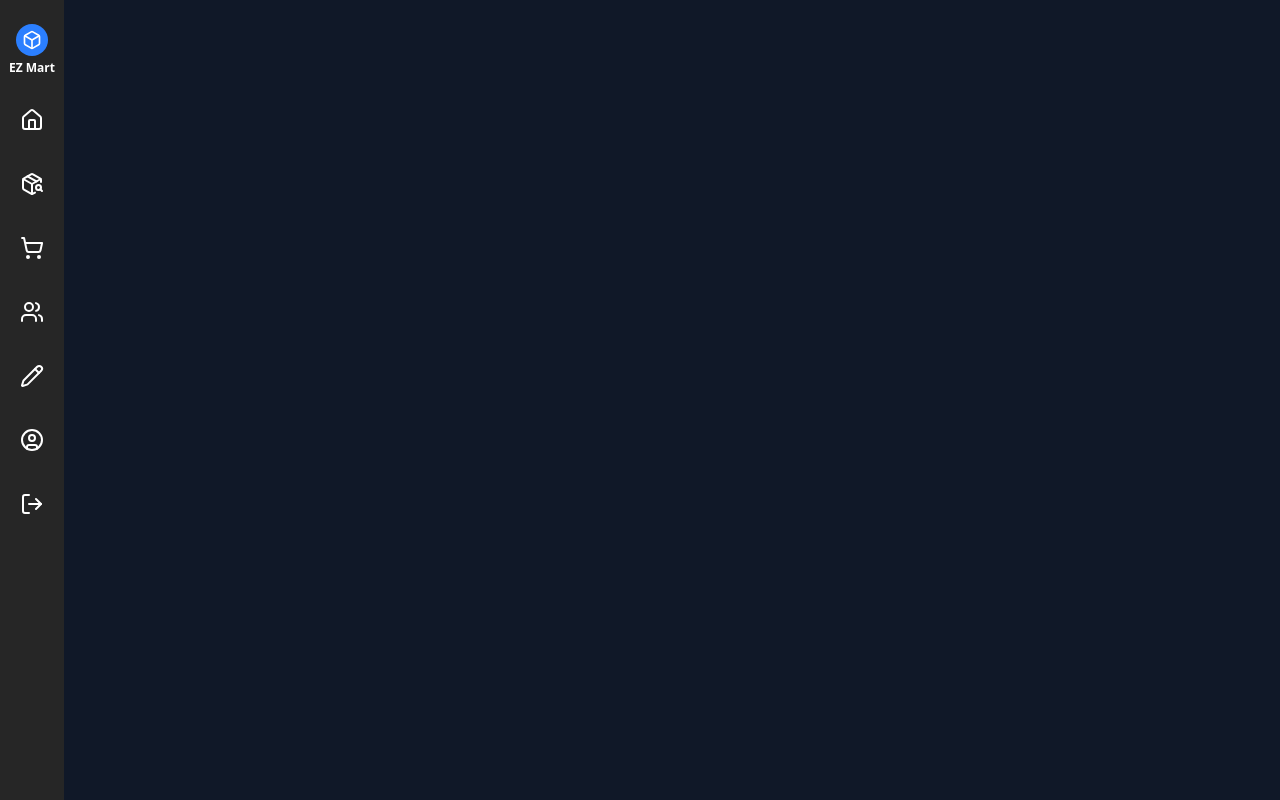
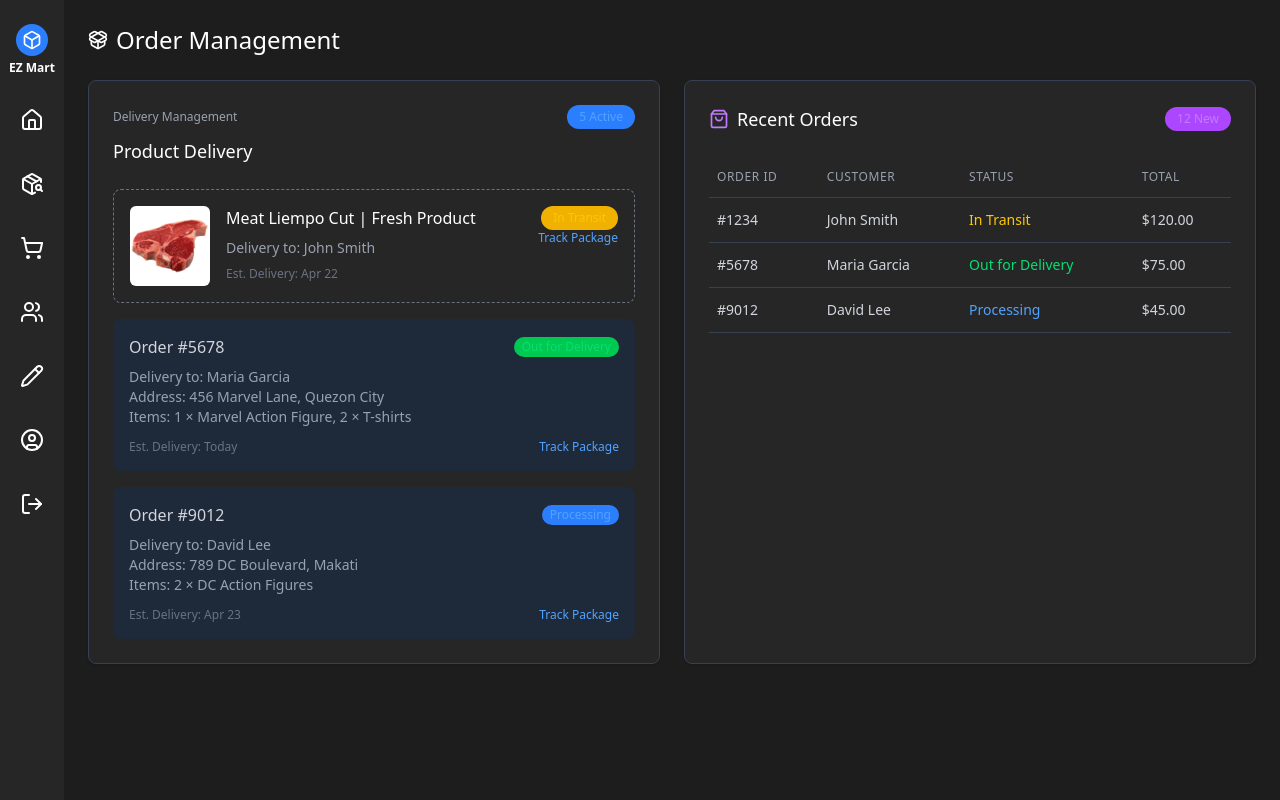
Before and after one commit to LeoDiD/ADMIN-MERN, a React app in the folder frontend/: page /orders in a window 1280 px wide. Before the commit this address had no page. Built offline with nearby package versions, Linux system fonts and the light colour scheme; the HTML template or start-up script is replaced by a standard one.

Commit message:
add a order management section that have two screen

```diff
--- a/frontend/src/App.jsx
+++ b/frontend/src/App.jsx
@@ -3,6 +3,7 @@ import { BrowserRouter, Routes, Route } from "react-router-dom";
 import Layout from "./components/Layout";
 import Dashboard from "./pages/Dashboard";
 import Products from "./pages/Products";
+import Orders from "./pages/Orders";
 
 
 function App() {
@@ -12,6 +13,7 @@ function App() {
         <Routes>
           <Route path="/" element={<Dashboard />} />
           <Route path="/products" element={<Products />} />
+          <Route path="/orders" element={<Orders />} />
         </Routes>
       </Layout>
     </BrowserRouter>
--- a/frontend/src/pages/Dashboard.jsx
+++ b/frontend/src/pages/Dashboard.jsx
@@ -3,7 +3,7 @@ import PointStyleChart from '../components/PointStyleChart';
 import PolarAreaChart from '../components/PolarAreaChart';
 import MinimalBarChart from '../components/MinimalBarChart';
 import MiniDoughnut from '../components/MiniDoughnutChart';
-import { PhilippinePeso, ShoppingCart, Box, Search, Sun, Moon, LayoutDashboard, Calendar } from "lucide-react";
+import { PhilippinePeso, ShoppingCart, Box, Search, Sun, Moon, LayoutDashboard, Calendar, Star, ThumbsUp, Activity } from "lucide-react";
 
 const Dashboard = () => {
   // Add state for search and dark mode
@@ -97,40 +97,57 @@ const Dashboard = () => {
         </div>
       </div>
 
-      {/* New Stats Card - Based on provided image */}
-      <div style={{ backgroundColor: "#262626" }} className="p-4 rounded shadow border border-gray-700 mb-6">
-        <div className="flex flex-col md:flex-row justify-between items-center">
-          <div className="mb-4 md:mb-0">
-            <span className="text-gray-300 text-sm block mb-1">Performance</span>
-            <span className="text-4xl font-bold block">67</span>
-            <div className="flex items-center mt-1">
-              <span className="text-green-400 text-xs mr-1">+2.6%</span>
-              <span className="text-gray-400 text-xs">vs last month</span>
+      {/* Performance Card - Fixed structure */}
+      <div className="bg-[#262626] p-6 rounded-xl shadow border border-gray-700 mb-6">
+        <div className="flex flex-col md:flex-row justify-between items-start md:items-center gap-6">
+          {/* Main Score */}
+          <div>
+            <p className="text-sm text-gray-400 mb-1">Overall Performance</p>
+            <div className="flex items-center gap-3">
+              <span className="text-4xl font-bold text-white">67</span>
+              <div className="flex items-center text-green-400 text-sm">
+                <Activity className="w-4 h-4 mr-1" />
+                +2.6%
+              </div>
+            </div>
+            <p className="text-xs text-gray-500 mt-1">Compared to last month</p>
+          </div>
+
+          {/* Circle Ratings */}
+          <div className="flex gap-8">
+            {/* Excellent */}
+            <div className="flex flex-col items-center">
+              <div className="w-14 h-14 rounded-full bg-blue-600 flex items-center justify-center mb-2">
+                <Star className="text-white w-5 h-5" />
+              </div>
+              <p className="text-white font-medium text-sm">80</p>
+              <p className="text-gray-400 text-xs">Excellent</p>
+            </div>
+
+            {/* Good */}
+            <div className="flex flex-col items-center">
+              <div className="w-14 h-14 rounded-full bg-purple-600 flex items-center justify-center mb-2">
+                <ThumbsUp className="text-white w-5 h-5" />
+              </div>
+              <p className="text-white font-medium text-sm">52</p>
+              <p className="text-gray-400 text-xs">Good</p>
+            </div>
+
+            {/* Average */}
+            <div className="flex flex-col items-center">
+              <div className="w-14 h-14 rounded-full bg-green-600 flex items-center justify-center mb-2">
+                <Activity className="text-white w-5 h-5" />
+              </div>
+              <p className="text-white font-medium text-sm">24</p>
+              <p className="text-gray-400 text-xs">Average</p>
             </div>
           </div>
+        </div>
 
-          <div className="flex items-center space-x-6">
-            <div className="flex flex-col items-center">
-              <div className="w-14 h-14 rounded-full bg-blue-600 mb-2 flex items-center justify-center">
-                <span className="text-white text-lg font-medium">86</span>
-              </div>
-              <span className="text-gray-300 text-xs">Excellent</span>
-            </div>
-
-            <div className="flex flex-col items-center">
-              <div className="w-14 h-14 rounded-full bg-purple-600 mb-2 flex items-center justify-center">
-                <span className="text-white text-lg font-medium">52</span>
-              </div>
-              <span className="text-gray-300 text-xs">Good</span>
-            </div>
-
-            <div className="flex flex-col items-center">
-              <div className="w-14 h-14 rounded-full bg-green-600 mb-2 flex items-center justify-center">
-                <span className="text-white text-lg font-medium">24</span>
-              </div>
-              <span className="text-gray-300 text-xs">Average</span>
-            </div>
-          </div>
+        {/* Extra Info or Callout */}
+        <div className="mt-6 border-t border-gray-700 pt-4 text-sm text-gray-400">
+          <p className="mb-1">🧠 Insight: Excellent ratings are growing, keep it up!</p>
+          <p className="text-xs text-gray-500">Tip: Respond faster to customer feedback to improve "Average" ratings.</p>
         </div>
       </div>
 
--- /dev/null
+++ b/frontend/src/pages/Orders.jsx
@@ -0,0 +1,144 @@
+import React from 'react';
+import { PackageOpen, ShoppingBag,} from 'lucide-react';
+import meat from '../assets/meat.png';
+
+const Orders = () => {
+  return (
+    <div style={{ backgroundColor: "#1D1D1D" }} className="p-6 h-full w-full overflow-y-auto text-white">
+      <div className="flex items-center mb-6">
+        <PackageOpen className="w-5 h-5 mr-2"/>
+        <h2 className="font-medium text-2xl text-white">Order Management</h2>
+      </div>
+
+      <div className="grid grid-cols-1 lg:grid-cols-2 gap-6">
+        {/* Left container - Deliveries */}
+        <div style={{ backgroundColor: "#262626" }} className="rounded-lg p-6 shadow border border-gray-700">
+          <div className="flex flex-col mb-6">
+            <div className="flex justify-between items-center mb-2">
+              <h6 className="text-xs font-medium text-gray-400">Delivery Management</h6>
+              <div className="bg-blue-500 bg-opacity-20 py-1 px-3 rounded-full text-blue-400 text-xs font-medium">
+                5 Active
+              </div>
+            </div>
+            <div className="flex items-center">
+              <h3 className="text-lg font-medium text-white">Product Delivery</h3>
+            </div>
+          </div>
+
+          {/* Delivery items */}
+          <div className="space-y-4">
+            {/* Delivery Item 1 */}
+            <div className="bg-opacity-50 rounded-lg p-4 border border-dashed border-gray-500">
+              <div className="flex items-start gap-4">
+                {/* Larger image */}
+                <img src={meat} alt="Product" className="w-20 h-20 rounded-md object-cover"/>
+
+                {/* Middle content - product details and delivery info */}
+                <div className="flex-1">
+                  <span className="text-white font-medium block mb-2">Meat Liempo Cut | Fresh Product</span>
+                  <div className="text-sm text-gray-400">
+                    <p>Delivery to: John Smith</p>
+                    <p className="text-xs text-gray-500 mt-2">Est. Delivery: Apr 22</p>
+                  </div>
+                </div>
+
+                {/* Right content - status badge */}
+                <div className="flex flex-col items-end">
+                  <span className="bg-yellow-500 bg-opacity-20 py-1 px-3 rounded-full text-yellow-400 text-xs font-medium whitespace-nowrap">
+                    In Transit
+                  </span>
+                  <span className="text-blue-400 text-xs mt-auto cursor-pointer hover:underline">
+                    Track Package
+                  </span>
+                </div>
+              </div>
+            </div>
+
+            {/* Delivery Item 2 */}
+            <div className="bg-gray-800 bg-opacity-40 rounded-lg p-4">
+              <div className="flex justify-between items-center mb-2">
+                <span className="text-gray-300 font-medium">Order #5678</span>
+                <span className="bg-green-500 bg-opacity-20 py-0.5 px-2 rounded-full text-green-400 text-xs">Out for Delivery</span>
+              </div>
+              <div className="text-sm text-gray-400 mb-3">
+                <p>Delivery to: Maria Garcia</p>
+                <p>Address: 456 Marvel Lane, Quezon City</p>
+                <p>Items: 1 × Marvel Action Figure, 2 × T-shirts</p>
+              </div>
+              <div className="flex justify-between text-xs">
+                <span className="text-gray-500">Est. Delivery: Today</span>
+                <span className="text-blue-400">Track Package</span>
+              </div>
+            </div>
+
+            {/* Delivery Item 3 */}
+            <div className="bg-gray-800 bg-opacity-40 rounded-lg p-4">
+              <div className="flex justify-between items-center mb-2">
+                <span className="text-gray-300 font-medium">Order #9012</span>
+                <span className="bg-blue-500 bg-opacity-20 py-0.5 px-2 rounded-full text-blue-400 text-xs">Processing</span>
+              </div>
+              <div className="text-sm text-gray-400 mb-3">
+                <p>Delivery to: David Lee</p>
+                <p>Address: 789 DC Boulevard, Makati</p>
+                <p>Items: 2 × DC Action Figures</p>
+              </div>
+              <div className="flex justify-between text-xs">
+                <span className="text-gray-500">Est. Delivery: Apr 23</span>
+                <span className="text-blue-400">Track Package</span>
+              </div>
+            </div>
+          </div>
+        </div>
+
+        {/* Right container - Orders */}
+        <div style={{ backgroundColor: "#262626" }} className="rounded-lg p-6 shadow border border-gray-700">
+          <div className="flex items-center justify-between mb-6">
+            <div className="flex items-center">
+              <ShoppingBag className="w-5 h-5 mr-2 text-purple-400"/>
+              <h3 className="text-lg font-medium text-white">Recent Orders</h3>
+            </div>
+            <div className="bg-purple-500 bg-opacity-20 py-1 px-3 rounded-full text-purple-400 text-xs font-medium">
+              12 New
+            </div>
+          </div>
+
+          {/* Orders List */}
+          <div className="overflow-x-auto">
+            <table className="min-w-full bg-transparent">
+              <thead>
+                <tr className="border-b border-gray-700">
+                  <th className="px-2 py-3 text-left text-xs font-medium text-gray-400 uppercase tracking-wider">Order ID</th>
+                  <th className="px-2 py-3 text-left text-xs font-medium text-gray-400 uppercase tracking-wider">Customer</th>
+                  <th className="px-2 py-3 text-left text-xs font-medium text-gray-400 uppercase tracking-wider">Status</th>
+                  <th className="px-2 py-3 text-left text-xs font-medium text-gray-400 uppercase tracking-wider">Total</th>
+                </tr>
+              </thead>
+              <tbody>
+                <tr className="border-b border-gray-700">
+                  <td className="px-2 py-3 text-sm text-gray-300">#1234</td>
+                  <td className="px-2 py-3 text-sm text-gray-300">John Smith</td>
+                  <td className="px-2 py-3 text-sm text-yellow-400">In Transit</td>
+                  <td className="px-2 py-3 text-sm text-gray-300">$120.00</td>
+                </tr>
+                <tr className="border-b border-gray-700">
+                  <td className="px-2 py-3 text-sm text-gray-300">#5678</td>
+                  <td className="px-2 py-3 text-sm text-gray-300">Maria Garcia</td>
+                  <td className="px-2 py-3 text-sm text-green-400">Out for Delivery</td>
+                  <td className="px-2 py-3 text-sm text-gray-300">$75.00</td>
+                </tr>
+                <tr className="border-b border-gray-700">
+                  <td className="px-2 py-3 text-sm text-gray-300">#9012</td>
+                  <td className="px-2 py-3 text-sm text-gray-300">David Lee</td>
+                  <td className="px-2 py-3 text-sm text-blue-400">Processing</td>
+                  <td className="px-2 py-3 text-sm text-gray-300">$45.00</td>
+                </tr>
+              </tbody>
+            </table>
+          </div>
+        </div>
+      </div>
+    </div>
+  );
+}
+
+export default Orders;
```
Also changed, not shown: frontend/src/assets/meat.png (added).
